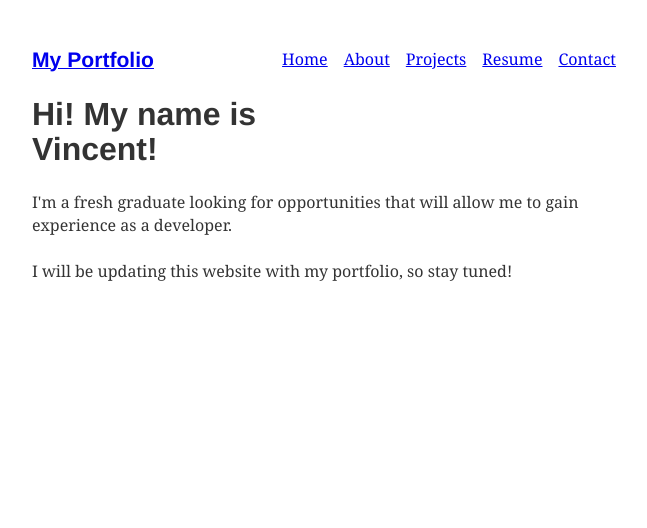
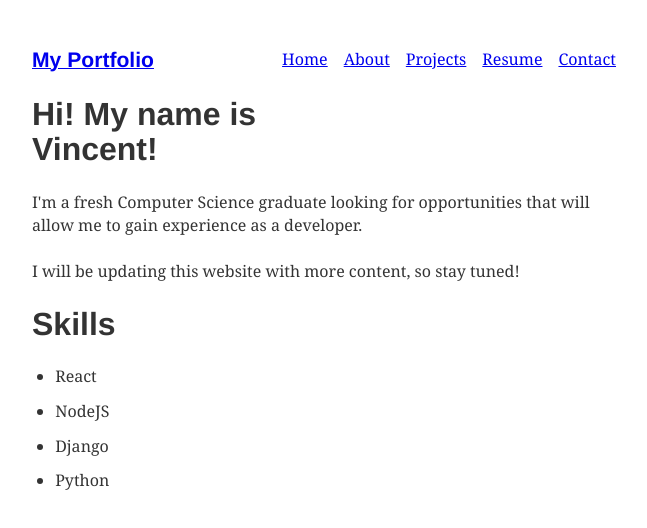
Before and after one commit to vsutinah/gatsby-cv, a Gatsby site: page / in a window 1280 px wide. Shown: the whole page, without its empty margins (308-955 px from the left). Built offline with nearby package versions, Linux system fonts and the light colour scheme; Gatsby itself is replaced by a stand-in of ours.

Commit message:
Add skills UL to index.js

```diff
--- a/src/pages/index.js
+++ b/src/pages/index.js
@@ -5,9 +5,20 @@ export default function Home() {
   return (
     <Fragment>
       <Layout>
+        <div>
         <h1>Hi! My name is Vincent!</h1>
-        <p>I'm a fresh graduate looking for opportunities that will allow me to gain experience as a developer.</p>
-        <p>I will be updating this website with my portfolio, so stay tuned!</p>
+        <p>I'm a fresh Computer Science graduate looking for opportunities that will allow me to gain experience as a developer.</p>
+        <p>I will be updating this website with more content, so stay tuned!</p>
+        </div>
+        <div>
+        <h1>Skills</h1>
+        <ul>
+        <li>React</li>
+        <li>NodeJS</li>
+        <li>Django</li>
+        <li>Python</li>
+        </ul>
+        </div>
       </Layout>
     </Fragment>
   )
```
